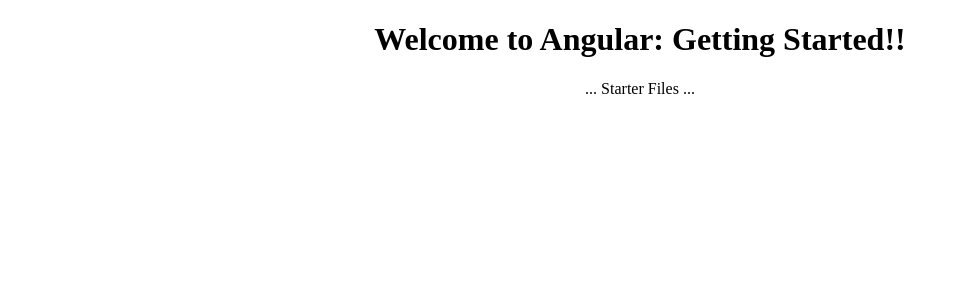
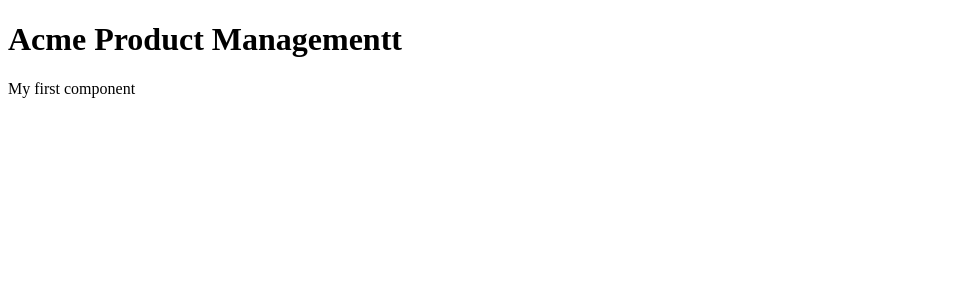
Before and after one commit to Mahmoud-Barry/Angular-GettingStarted, an Angular app: page / in a window 1280 px wide. Shown: the top 300 px of the page, without its empty margins (0-958 px from the left). Built offline with nearby package versions, Linux system fonts and the light colour scheme.

Commit message:
creating app component

```diff
--- a/src/app/app.component.ts
+++ b/src/app/app.component.ts
@@ -1,10 +1,15 @@
-import { Component } from '@angular/core';
+import { Component } from "@angular/core";
 
 @Component({
   selector: 'pm-root',
-  templateUrl: './app.component.html',
-  styleUrls: ['./app.component.css']
+  template: `
+    <div>
+      <h1>{{pageTitle}}</h1>
+      <div>My first component</div>
+    </div>
+  `
 })
-export class AppComponent {
-  title = 'Angular: Getting Started';
+
+export class AppComponent{
+  pageTitle: string = "Acme Product Managementt";
 }
```
